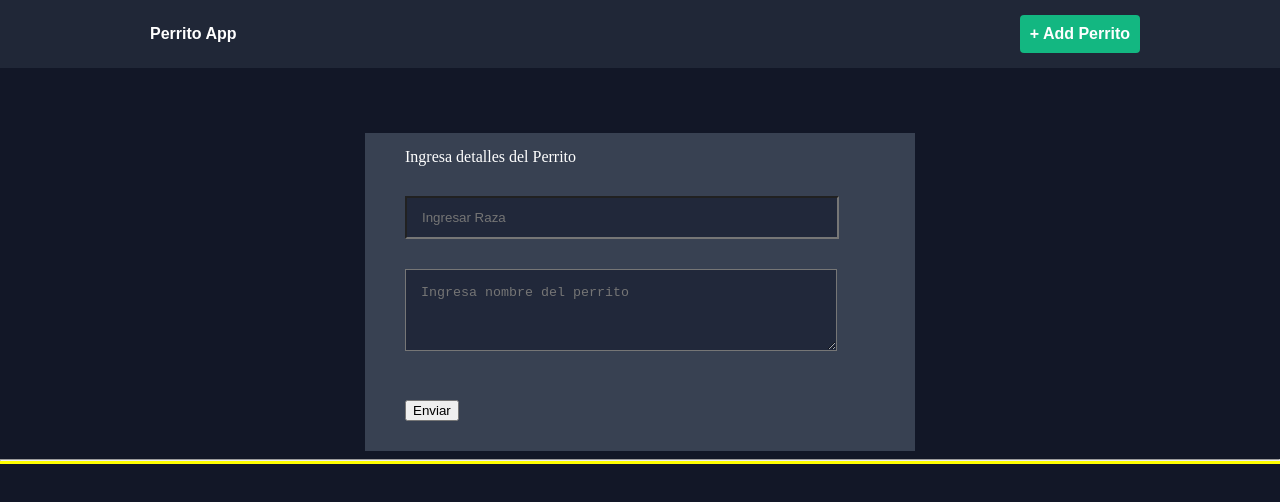
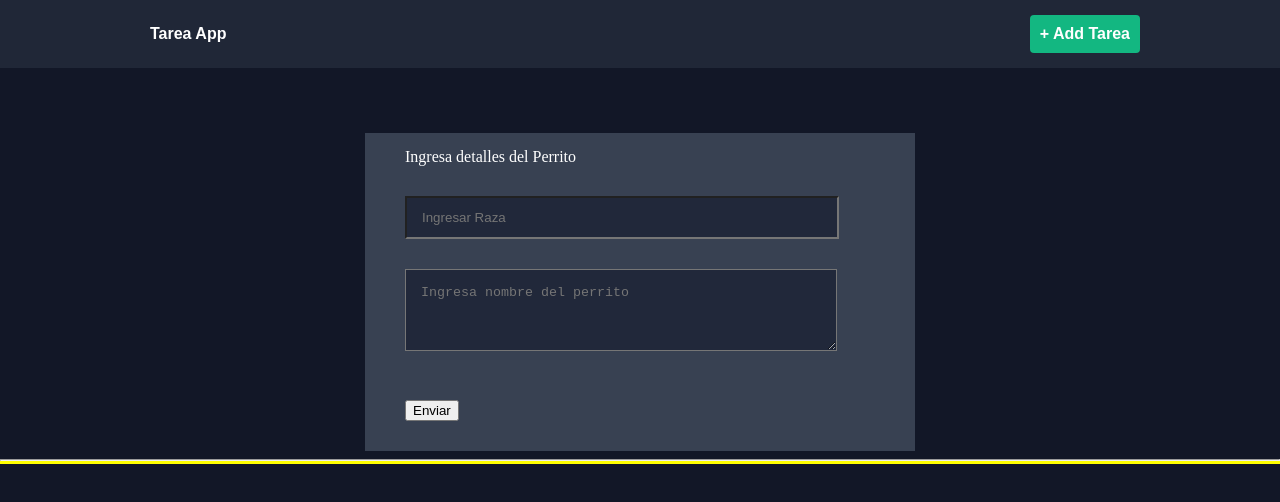
Before and after one commit to erickmaycolhc/pagina-tareas-basicas, a Next.js app: page /task in a window 1280 px wide. Shown: the top 502 px of the page. Built offline with nearby package versions, Linux system fonts and the light colour scheme.

Commit message:
subiendo versión final

```diff
--- a/components/layout/TaskLayout.tsx
+++ b/components/layout/TaskLayout.tsx
@@ -10,12 +10,12 @@ export default function TaskLayout({ children }: Props) {
         <div className="centro">
           <div className="izquierda">
             <Link href={"/"} className="boton izquierdo">
-              Perrito App
+              Tarea App
             </Link>
           </div>
           <div className="derecha">
             <Link href={"task"} className="boton derecho">
-              + Add Perrito
+              + Add Tarea
             </Link>
           </div>
         </div>
--- a/pages/index.tsx
+++ b/pages/index.tsx
@@ -60,7 +60,7 @@ export default function Home() {
             return (
               <div className="father" key={id}>
                 <img
-                  src="https://economipedia.com/wp-content/uploads/Taylor.jpg"
+                  src="https://blog.flota.es/wp-content/uploads/2018/06/Edades-recomendadas-para-iniciar-a-tus-hijos-en-las-tareas-del-hogar.jpg"
                   width={100}
                   height={100}
                   alt=""
```
